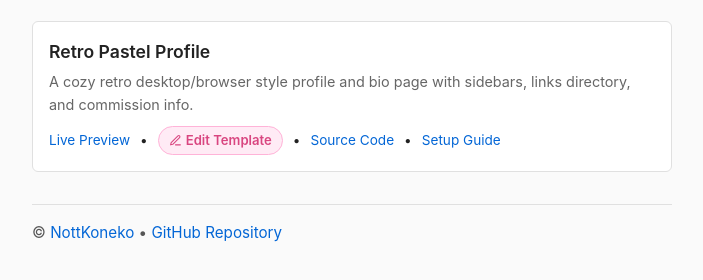
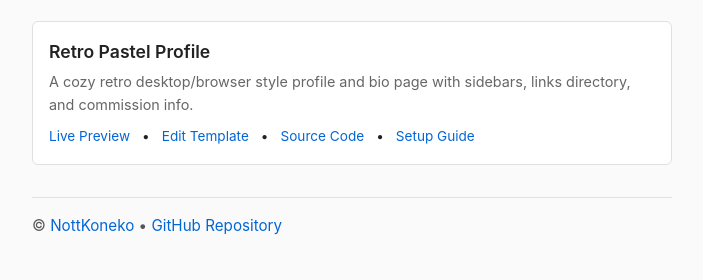
Before and after one commit to NottKoneko/WebsiteTemplates-, a plain HTML site: page index.html in a window 1280 px wide. Shown: the part 138-418 px from the top of the page, without its empty margins (288-991 px from the left). Drawn offline with Linux system fonts and the light colour scheme.

Commit message:
Match Edit Template link style with other directory links

```diff
--- a/index.html
+++ b/index.html
@@ -58,30 +58,7 @@
     .template-links {
       font-size: 0.85rem;
       display: flex;
-      align-items: center;
-      flex-wrap: wrap;
-      gap: 10px;
-    }
-    .btn-edit-template {
-      display: inline-flex;
-      align-items: center;
-      gap: 4px;
-      background: #FFEBF5;
-      color: #D94680;
-      border: 1px solid #FFB3D8;
-      padding: 3px 10px;
-      border-radius: 9999px;
-      font-weight: 600;
-      font-size: 0.82rem;
-      text-decoration: none;
-      transition: all 0.2s ease;
-    }
-    .btn-edit-template:hover {
-      background: #FFB3D8;
-      color: #ffffff;
-      text-decoration: none;
-      transform: translateY(-1px);
-      box-shadow: 0 2px 8px rgba(217, 70, 128, 0.2);
+      gap: 12px;
     }
     a {
       color: #0366d6;
@@ -109,7 +86,7 @@
       <div class="template-links">
         <a href="./retro-pastel-profile/">Live Preview</a>
         <span>&bull;</span>
-        <a href="./retro-pastel-profile/editor.html" class="btn-edit-template"><svg viewBox="0 0 24 24" width="13" height="13" fill="none" stroke="currentColor" stroke-width="2" stroke-linecap="round" stroke-linejoin="round" style="vertical-align: middle;"><path d="M12 20h9"/><path d="M16.5 3.5a2.121 2.121 0 0 1 3 3L7 19l-4 1 1-4L16.5 3.5z"/></svg> Edit Template</a>
+        <a href="./retro-pastel-profile/editor.html">Edit Template</a>
         <span>&bull;</span>
         <a href="https://github.com/NottKoneko/WebsiteTemplates-/tree/main/retro-pastel-profile" target="_blank" rel="noopener noreferrer">Source Code</a>
         <span>&bull;</span>
```
